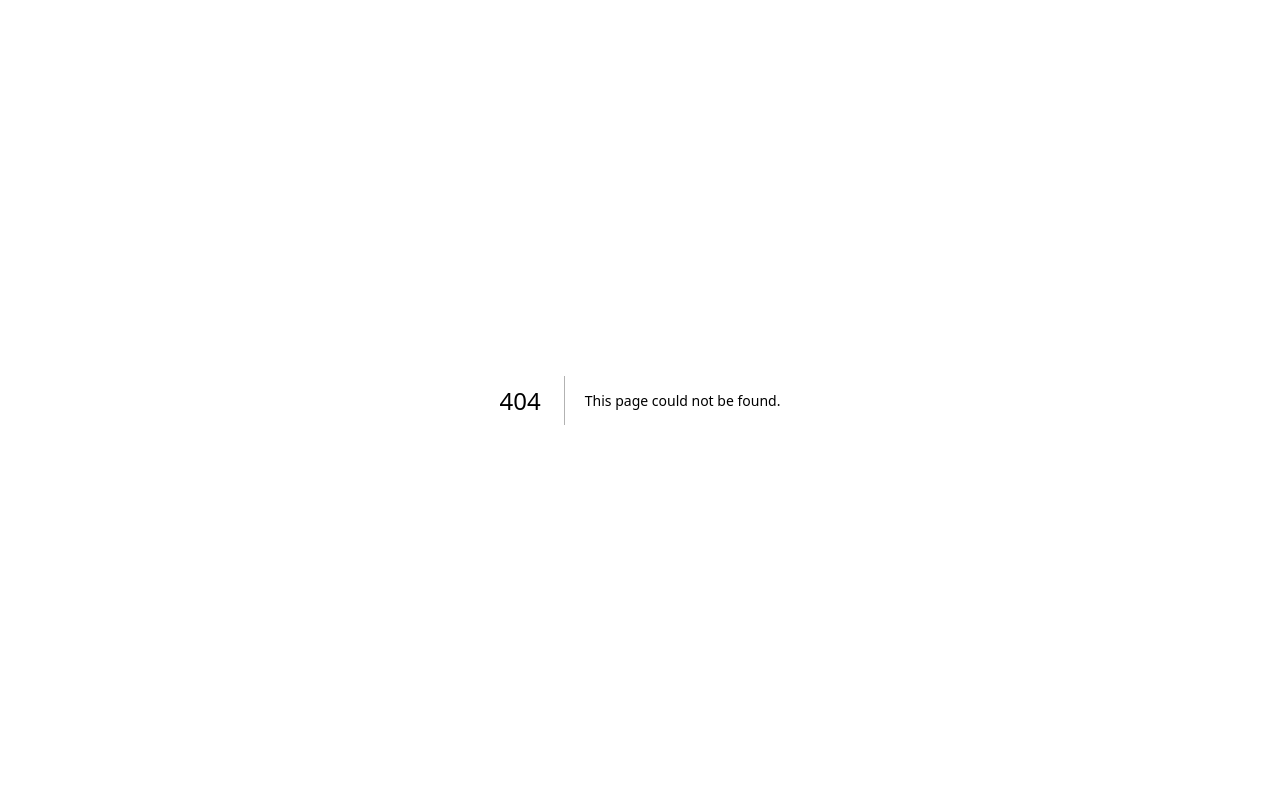
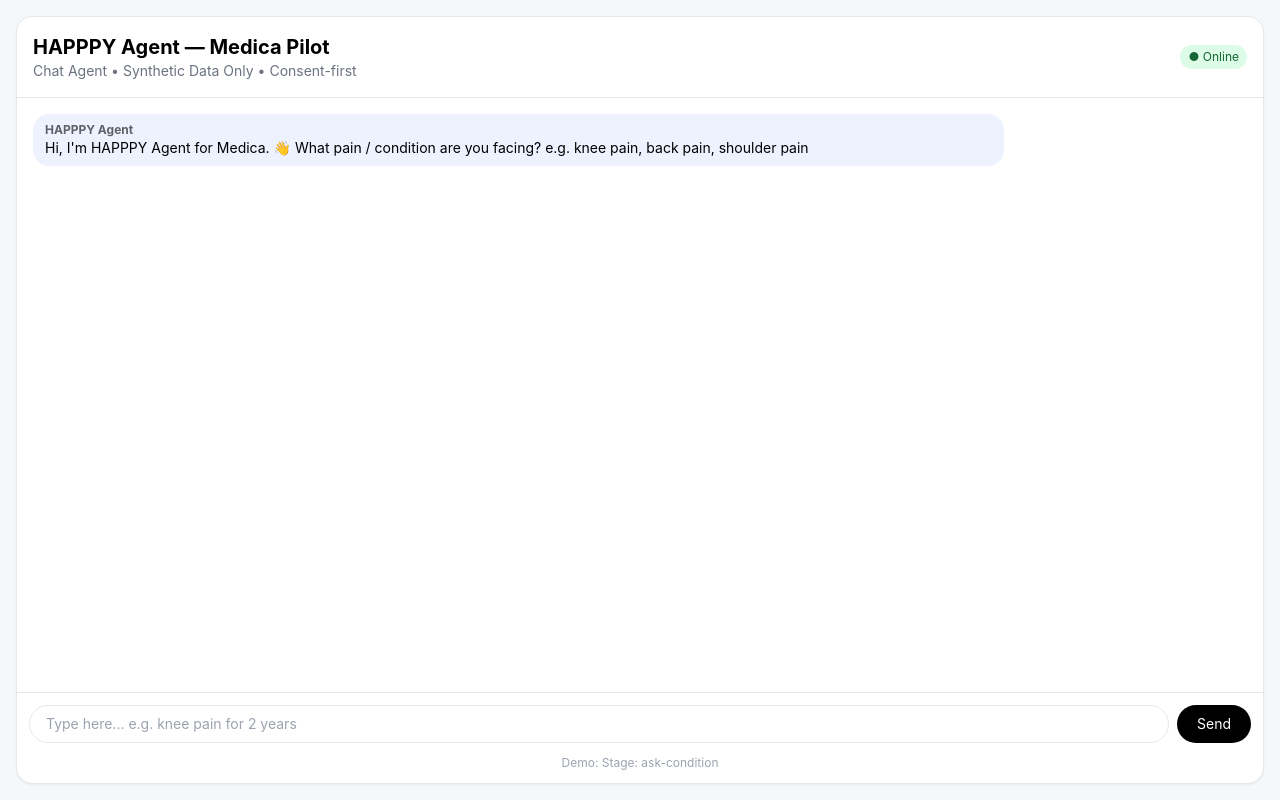
Before and after one commit to yashvantys/tracemind, a Next.js app in the folder apps/web/: page /happy-agent in a window 1280 px wide. Before the commit this address had no page. Built offline with nearby package versions, Linux system fonts and the light colour scheme.

Commit message:
agent added

```diff
--- /dev/null
+++ b/apps/web/app/api/happy-agent/route.ts
@@ -0,0 +1,37 @@
+import { NextResponse } from "next/server";
+import OpenAI from "openai";
+
+const openai = new OpenAI({ apiKey: process.env.OPENAI_API_KEY });
+
+export async function POST(req: Request) {
+  const { messages, lead } = await req.json();
+
+  // 1. Call OpenAI — same RAG pattern as TraceMind, but for qualification
+  const completion = await openai.chat.completions.create({
+    model: "gpt-4o-mini",
+    messages: [
+      {
+        role: "system",
+        content: `You are HAPPPY Agent for Medica Stem Cells.
+Your job: Qualify lead for stem cell treatment.
+Ask in order: 1) condition 2) duration 3) city 4) tried treatment? 5) consent YES/NO 6) booking slot.
+Rules: Ask only ONE question at a time. Be short, friendly, WhatsApp style. If user gives consent, say "Consent saved". If lead has severe pain + long duration + city in Gujarat, score = 0.91 Eligible.
+Return JSON: { "reply": "your next message", "stage": "ask-condition|ask-duration|ask-city|ask-treatment|ask-consent|ask-booking|done", "score": 0.91, "isBooked": false }
+`,
+      },
+      ...messages.map((m: any) => ({
+        role: m.from === "ai" ? "assistant" : "user",
+        content: m.text,
+      })),
+    ],
+    response_format: { type: "json_object" },
+  });
+
+  const result = JSON.parse(completion.choices[0].message.content || "{}");
+
+  // 2. Save to Postgres — reuse your TraceMind pgvector DB, just a leads table
+  // Uncomment when you add DB:
+  // await sql`INSERT INTO leads (condition, city, score, consent) VALUES (${lead.condition}, ${lead.city}, ${result.score}, true)`
+
+  return NextResponse.json(result);
+}
--- /dev/null
+++ b/apps/web/app/happy-agent/page.tsx
@@ -0,0 +1,92 @@
+"use client";
+
+import { useState, useRef, useEffect } from "react";
+
+type Msg = { from: "ai" | "user"; text: string };
+type Stage = "ask-condition" | "ask-duration" | "ask-city" | "ask-treatment" | "ask-consent" | "ask-booking" | "done";
+
+export default function HappyAgentPage() {
+    const [messages, setMessages] = useState<Msg[]>([
+        { from: "ai", text: "Hi, I'm HAPPPY Agent for Medica. 👋 What pain / condition are you facing? e.g. knee pain, back pain, shoulder pain" },
+    ]);
+    const [input, setInput] = useState("");
+    const [stage, setStage] = useState<Stage>("ask-condition");
+    const [lead, setLead] = useState({ condition: "", duration: "", city: "", treatment: "" });
+    const bottomRef = useRef<HTMLDivElement>(null);
+
+    useEffect(() => {
+        bottomRef.current?.scrollIntoView({ behavior: "smooth" });
+    }, [messages]);
+
+    const send = async () => {
+        if (!input.trim()) return;
+        const userText = input.trim();
+        const newMessages = [...messages, { from: "user" as const, text: userText }];
+        setMessages(newMessages);
+        setInput("");
+
+        // Call backend instead of setTimeout
+        const res = await fetch("/api/happy-agent", {
+            method: "POST",
+            headers: { "Content-Type": "application/json" },
+            body: JSON.stringify({ messages: newMessages, lead }),
+        });
+        const data = await res.json();
+
+        setMessages((m) => [...m, { from: "ai", text: data.reply }]);
+        setStage(data.stage);
+
+        // If backend says booked, you can show slot here
+        if (data.isBooked) {
+            console.log("Booked, score:", data.score);
+        }
+    };
+
+    return (
+        <div className="min-h-screen bg-[#f6f7f9] p-4 flex justify-center">
+            <div className="w-full max-w- bg-white rounded-2xl border shadow-sm flex flex-col h-">
+                {/* Header */}
+                <div className="p-4 border-b flex justify-between items-center">
+                    <div>
+                        <h1 className="text-xl font-bold">HAPPPY Agent — Medica Pilot</h1>
+                        <p className="text-sm text-gray-500">Chat Agent • Synthetic Data Only • Consent-first</p>
+                    </div>
+                    <span className="text-xs bg-green-100 text-green-800 px-2 py-1 rounded-full">● Online</span>
+                </div>
+
+                {/* Messages */}
+                <div className="flex-1 overflow-y-auto p-4 space-y-3">
+                    {messages.map((m, i) => (
+                        <div
+                            key={i}
+                            className={`max-w-[80%] px-3 py-2 rounded-2xl text-sm whitespace-pre-line ${m.from === "ai" ? "bg-indigo-50 text-left" : "bg-gray-100 ml-auto text-right"
+                                }`}
+                        >
+                            <b className="text-xs block opacity-60">{m.from === "ai" ? "HAPPPY Agent" : "You"}</b>
+                            {m.text}
+                        </div>
+                    ))}
+                    <div ref={bottomRef} />
+                </div>
+
+                {/* Input */}
+                <div className="p-3 border-t flex gap-2">
+                    <input
+                        value={input}
+                        onChange={(e) => setInput(e.target.value)}
+                        onKeyDown={(e) => e.key === "Enter" && send()}
+                        placeholder="Type here... e.g. knee pain for 2 years"
+                        className="flex-1 border rounded-full px-4 py-2 text-sm outline-none"
+                    />
+                    <button onClick={send} className="bg-black text-white px-5 py-2 rounded-full text-sm">
+                        Send
+                    </button>
+                </div>
+
+                <p className="text-center text-xs text-gray-400 pb-3">
+                    Demo: {lead.condition && `Condition: ${lead.condition} • `}{lead.city && `City: ${lead.city} • `}Stage: {stage}
+                </p>
+            </div>
+        </div>
+    );
+}
```
